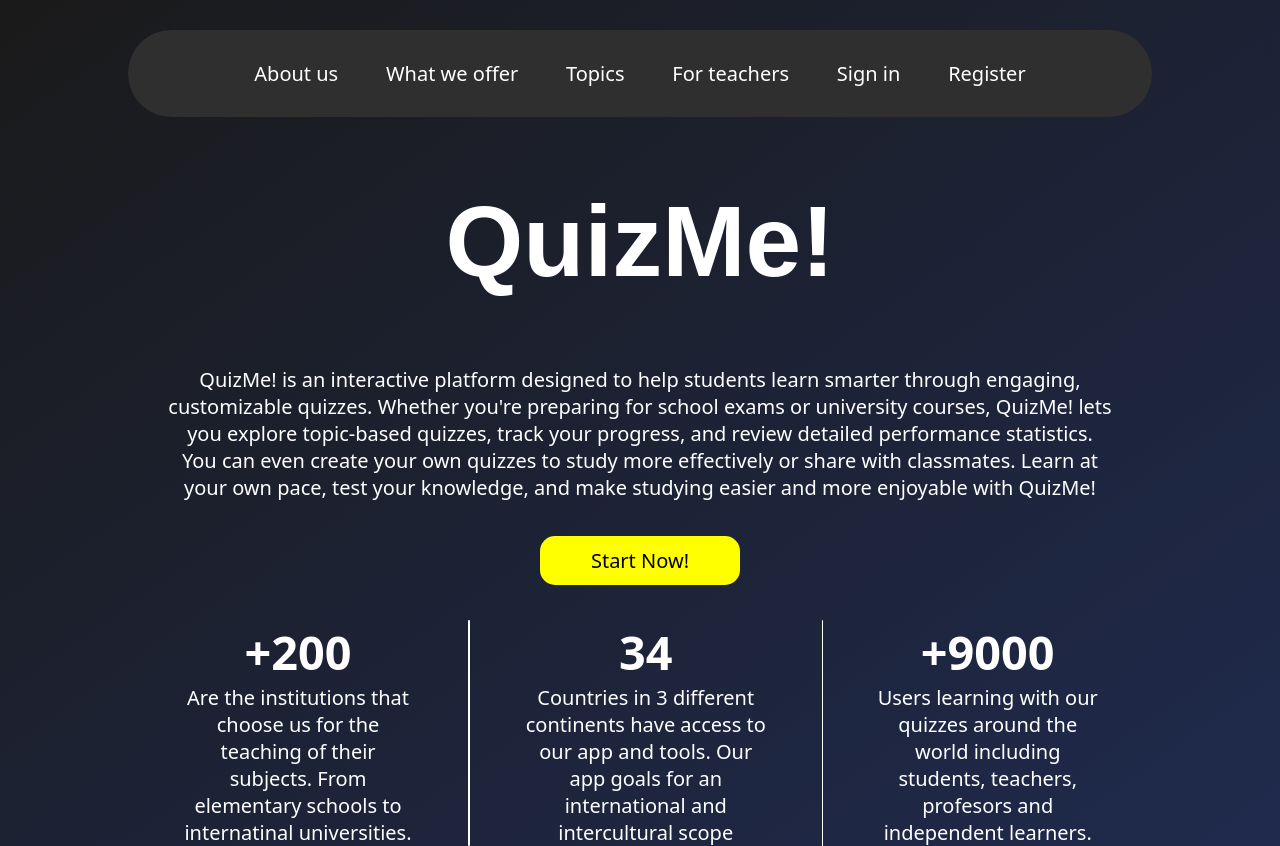
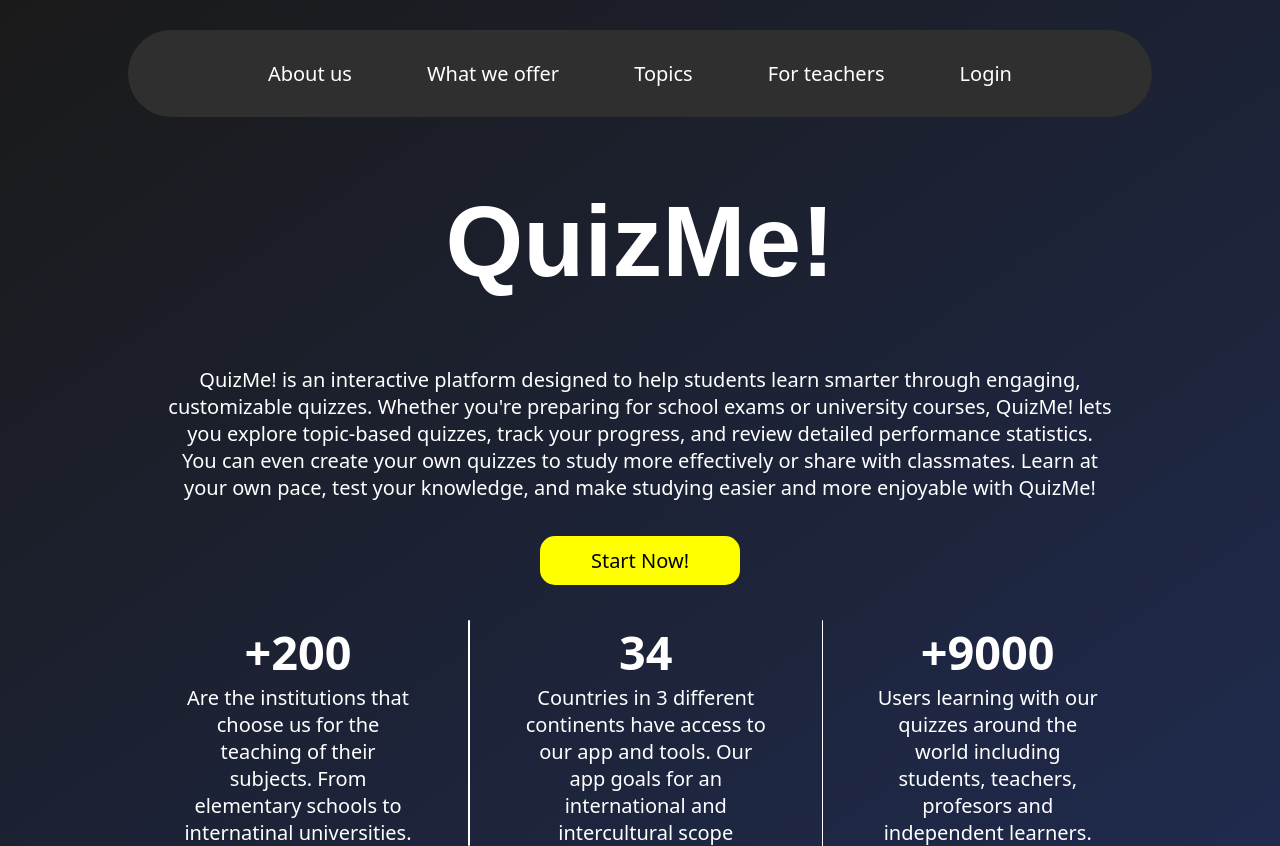
Before and after one commit to Hari2004761/QuizApp, a React (Create React App) app in the folder frontend/: page /intro in a window 1280 px wide. Built offline with nearby package versions, Linux system fonts and the light colour scheme; what country-list would draw is missing.

Commit message:
Intro and buttons solved

```diff
--- a/frontend/package.json
+++ b/frontend/package.json
@@ -14,7 +14,7 @@
     "react": "^19.2.0",
     "react-dom": "^19.2.0",
     "react-icons": "^5.5.0",
-    "react-router-dom": "^7.9.4",
+    "react-router-dom": "^7.10.1",
     "react-scripts": "5.0.1",
     "react-select": "^5.10.2",
     "web-vitals": "^2.1.4",
--- a/frontend/src/App.jsx
+++ b/frontend/src/App.jsx
@@ -4,13 +4,41 @@ import AuthPage from './pages/AuthPage';
 import DashboardPage from './pages/DashboardPage';
 import ProtectedRoute from './components/ProtectedRoute';
 import { useAuth } from './auth/AuthContext';
+
+import Intro from './components/Intro';
 import './App.css';
 
 
 
-/*const App = () => {
+const App = () => {
     const { isAuthenticated } = useAuth();
 
+
+
+     return (
+        <Routes>
+            {/*Check if we should go to the Dashboard ot the Intro*/}
+            <Route
+                path="/"
+                element={<Navigate to={isAuthenticated ? '/dashboard' : '/intro'} replace />}
+            />
+            <Route path="/intro" element={<Intro/>}></Route>
+            <Route path="/auth" element={<AuthPage />} />
+            <Route
+                path="/dashboard"
+                element={(
+                    <ProtectedRoute>
+                        <DashboardPage />
+                    </ProtectedRoute>
+                )}
+            />
+            <Route path="*" element={<Navigate to="/" replace />} />
+        </Routes>
+    );
+
+
+
+    /*
     return (
         <Routes>
             <Route
@@ -28,18 +56,9 @@ import './App.css';
             />
             <Route path="*" element={<Navigate to="/" replace />} />
         </Routes>
-    );
-};
-*/
+    );*/
 
 
-
-
-import Intro from './components/Intro';
-
-
-const App = () => {
-    return <Intro />;
 };
 
 
--- a/frontend/src/components/Intro.css
+++ b/frontend/src/components/Intro.css
@@ -41,13 +41,37 @@ li{
     font-family: "Noto Sans", sans-serif;
     font-size: 20px;
 
-    padding: 10px;
     border-radius: 15px;
+
+
     transition: background-color 0.3s ease;
 
 }
 
 li:hover{
+
+    background-color: yellow;
+    color: black;
+    cursor: pointer;
+
+
+}
+
+header button{
+
+
+    font-family: "Noto Sans", sans-serif;
+    font-size: 20px;
+    background-color: #2f2f2f;
+
+    padding: 10px;
+    border-radius: 15px;
+    border: none;
+    color: white;
+    transition: background-color 0.3s ease;
+}
+
+header button:hover {
 
     background-color: yellow;
     color: black;
@@ -82,7 +106,7 @@ main p{
     margin: 0px 40px 0px 40px;
 }
 
-main button{
+main button {
 
     border: none;
     font-family: "Noto Sans", sans-serif;
@@ -94,7 +118,7 @@ main button{
 
 }
 
-main button:hover{
+main button:hover {
 
     border: white solid 1px;
     background-color: #383838;
--- a/frontend/src/components/Intro.jsx
+++ b/frontend/src/components/Intro.jsx
@@ -3,23 +3,29 @@
 
 
 import './Intro.css';
+import { useNavigate } from "react-router-dom";
 
 const Intro = () => {
+
+
+
+    const navigate = useNavigate();
 
 
     return(
 
 
-        <body>
+        <div className = "intro-page">
 
     <header>
         <ul>
-            <li>About us</li>
-            <li>What we offer</li>
-            <li>Topics</li>
-            <li>For teachers</li>
-            <li>Sign in</li>
-            <li>Register</li>
+            <li><button>About us</button></li>
+            <li><button>What we offer</button></li>
+            <li><button>Topics</button></li>
+            <li><button>For teachers</button></li>
+
+
+            <li><button onClick={() => navigate("/auth" , { state: { showSignup: false } })}>Login</button></li>
         </ul>
     </header>
 
@@ -33,7 +39,8 @@ const Intro = () => {
             You can even create your own quizzes to study more effectively or share with classmates. Learn at your own pace,
             test your knowledge, and make studying easier and more enjoyable with QuizMe!
         </p>
-        <button>
+        <button classNmae="start-btn"
+        onClick={() => navigate("/auth" , { state: { showSignup: true } })}>
             <p>Start Now!</p>
         </button>
 
@@ -74,7 +81,7 @@ const Intro = () => {
 
 
     </footer>
-</body>
+</div>
 
 
 
--- a/frontend/src/pages/AuthPage.jsx
+++ b/frontend/src/pages/AuthPage.jsx
@@ -1,9 +1,18 @@
 import React, { useState } from 'react';
 import LoginForm from '../components/LoginForm';
 import SignupForm from '../components/SignupForm';
+import { useLocation } from "react-router-dom";
 
 const AuthPage = () => {
-    const [isLogin, setIsLogin] = useState(true);
+
+
+    const location = useLocation();
+
+    // Check what state was given, depending on te button
+    const initialMode = location.state?.showSignup ? false : true;
+
+
+    const [isLogin, setIsLogin] = useState(initialMode);
 
     return (
         <div className="container">
```
Also changed, not shown: 1 other file (tests, documents, lock files or other folders).
